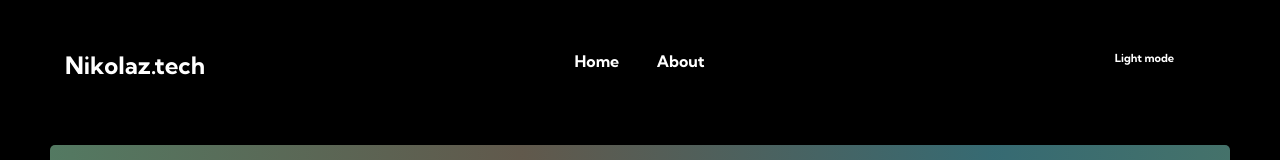
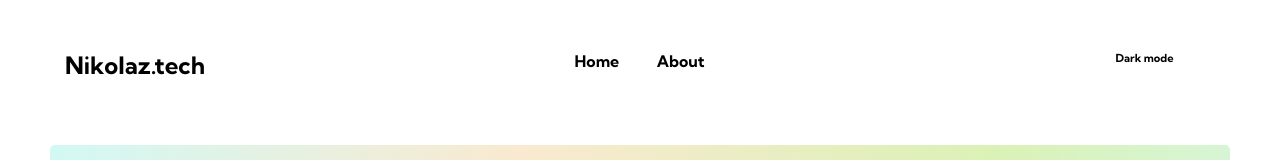
Before and after one commit to nikolaz90/portfolio, a React (Create React App) app: page / in a window 1280 px wide. Shown: the top 160 px of the page. Built offline with nearby package versions, Linux system fonts and the light colour scheme; no server answers; a web font is replaced by a local one.

Commit message:
light theme change

```diff
--- a/src/components/Navbar.js
+++ b/src/components/Navbar.js
@@ -19,7 +19,7 @@ function Navbar() {
           <li> <Link className={`nav-link ${isActive === 0 && 'active-nav'}`} to='/' onClick={()=>handleActivePage(0)}>Home</Link> </li>
           <li> <Link className={`nav-link ${isActive === 1 && 'active-nav'}`} to='/about' onClick={()=>handleActivePage(1)}>About</Link></li>
         </ul>
-        <span className='theme-btn' onClick={setDarkTheme}>{isDark ? <small>Light mode</small>:<small>Dark mode</small>}</span>
+        <span className='theme-btn' onClick={setDarkTheme}>{isDark ? <small>Dark mode</small>:<small>Light mode</small>}</span>
       </div>
     </nav>
   )
--- a/src/context.js
+++ b/src/context.js
@@ -22,9 +22,9 @@ const AppProvider = ({children}) =>{
     }
 
     useEffect(()=>{
-        if(state.isDark === true){
+        if(state.isDark === false){
             document.documentElement.className = 'dark-theme'
-        } else if(state.isDark === false){
+        } else if(state.isDark === true){
           document.documentElement.className = 'light-theme'
         }
     }, [state.isDark])
```
